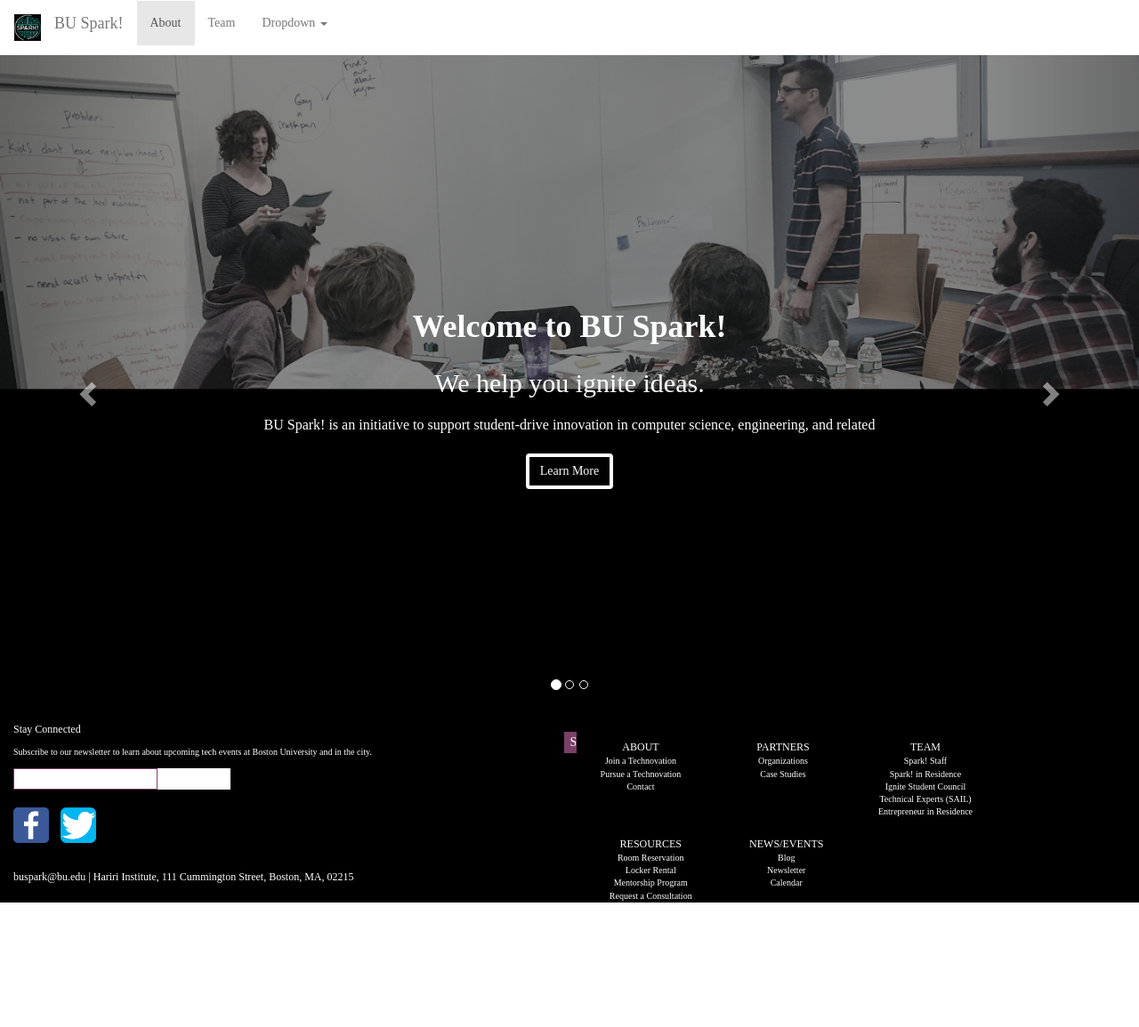
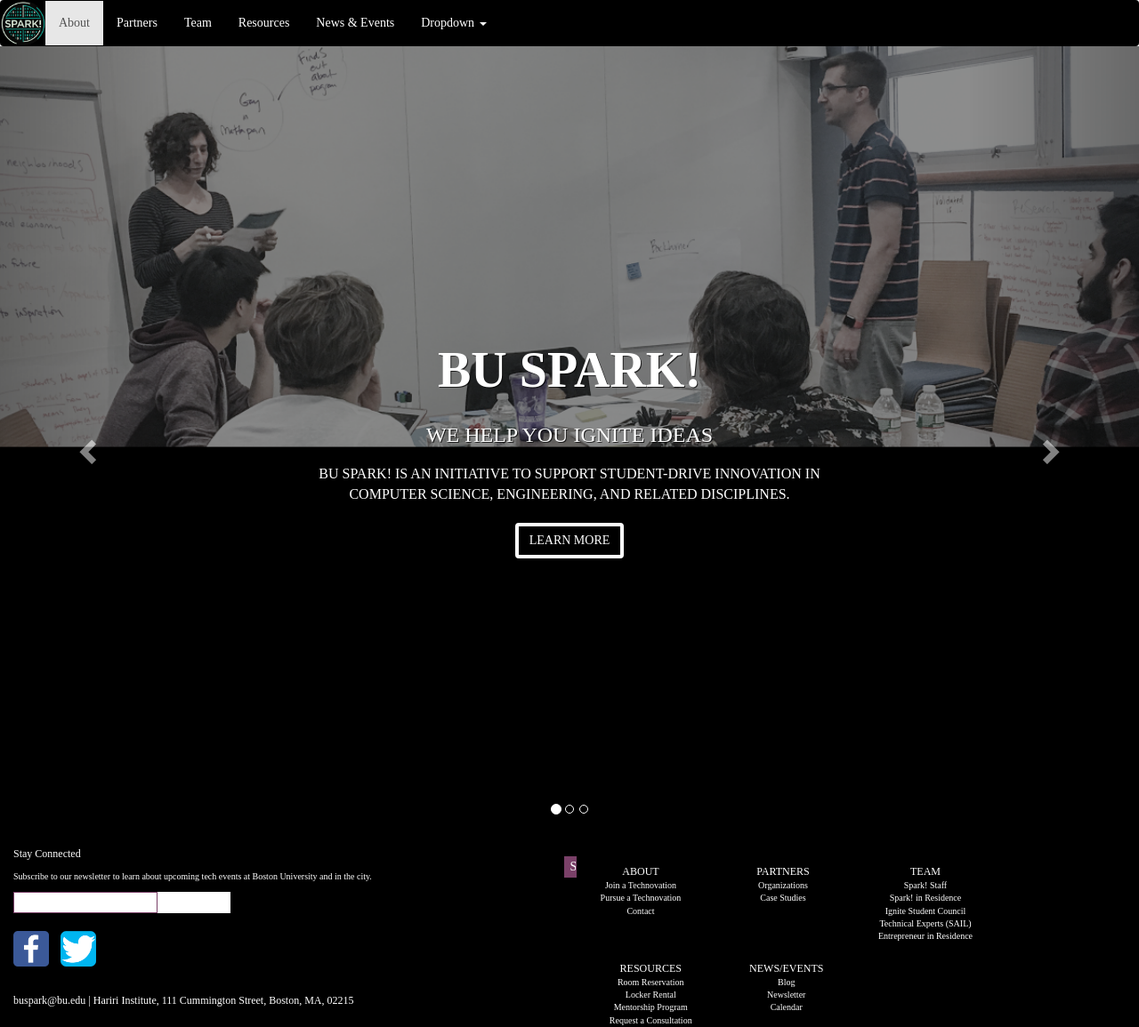
Before and after one commit to BU-Spark/bu-spark-website, a Jekyll site: the page built from index.html, in a window 1280 px wide. Shown: the whole page at 89% size. Built offline with Jekyll 4.4.1, drawn with Linux system fonts in a browser that asks for light colours; comment, search, counter and statistics services are not loaded; before the commit the page ends 1015 px from its top, so only the background shows below that.

Commit message:
improved carousel for mobile, debugged

```diff
--- a/_includes/navbar.html
+++ b/_includes/navbar.html
@@ -1,5 +1,5 @@
 <!-- Default navbar - documentation: https://getbootstrap.com/components/#navbar -->
-<nav class="navbar navbar-default">
+<nav class="navbar navbar-default"> <!-- navbar-fixed-top for transparent overlapping navbar -->
     <div class="container-fluid">
 
         <!-- MOBILE HEADER: Brand and toggle get grouped for better mobile display -->
@@ -11,16 +11,18 @@
                 <span class="icon-bar"></span>
             </button>
             <a class="navbar-brand" href="/">
-                <img src="/img/Logo/logo.png" style="height:30px; width:30px;">
+                <img src="/img/Logo/spark_logo_round.png" style="max-height: 50px; max-width: 50px;">
             </a>
-            <a class="navbar-brand" href="/">BU Spark!</a>
         </div>
 
         <!-- NAV CONTENT -->
         <div class="collapse navbar-collapse" id="bs-example-navbar-collapse-1">
             <ul class="nav navbar-nav">
                 <li class="active"><a href="/about">About<span class="sr-only">(current)</span></a></li>
+                <li><a href="/partners">Partners</a></li>
                 <li><a href="/team">Team</a></li>
+                <li><a href="/resources">Resources</a></li>
+                <li><a href="/news">News & Events</a></li>
 
                 <!-- Dropdown link -->
                 <li class="dropdown">
--- a/_layouts/default.html
+++ b/_layouts/default.html
@@ -1,5 +1,6 @@
 <!DOCTYPE html>
 <html>
+    <div class="test">
 	<!-- header -->
     <head>
         <title>{{ page.title }}</title>
@@ -13,6 +14,7 @@
 
         {% include navbar.html %}
     </head>
+    </div>
 
     <!-- Body: embed content from child pages -->
     <body>
--- a/index.html
+++ b/index.html
@@ -5,7 +5,7 @@
 <!-- Carousel Documentation: https://www.w3schools.com/bootstrap/bootstrap_carousel.asp -->
 <!-- Carousels require for carousel controls to function properly. -->
 <!-- slide class adds animation, data-ride="carousel" makes animation begin on page load -->
-<div id="homeCarousel" class="carousel slide" data-ride="carousel">
+<div id="homeCarousel" class="carousel home-carousel slide" data-ride="carousel">
     <!-- Indicators: dots at the bottom of carousel indicating current and total slides -->
     <!-- data-target indicates id of carousel div -->
     <ol class="carousel-indicators">
@@ -17,33 +17,39 @@
     <!-- Slides are wrapped in div with class "carousel-inner" -->
     <!-- Each slides must be in div with class item, and one slide must be active -->
     <div class="carousel-inner">
-        <div class="item active">
-            <img src="img/Headers/team_header_home_cut.png" alt="We help you ignite ideas.">
-            <div class="carousel-caption-custom">
-                <h1>Welcome to BU Spark!</h1>
-                <h2>We help you ignite ideas.</h2>
-                <p>BU Spark! is an initiative to support student-drive innovation in computer science, engineering, and related</p>
-                <a class="btn btn-sharp outline">Learn More</a> <!-- custom classes btn-sharp, outline-->
+        <div class="item slides active"> <!-- include styling for each slide -->
+            <div class="slide-1"></div> <!-- load image in this div -->
+            <div class="hero">
+                <hgroup>
+                    <h1>BU Spark!</h1>
+                    <h3>We help you ignite ideas </h3>
+                    <p>BU Spark! is an initiative to support student-drive innovation in computer science, engineering, and related disciplines.</p>
+                    <a class="btn btn-sharp outline">Learn More</a> <!-- custom classes btn-sharp, outline -->
+                </hgroup>
             </div>
         </div>
 
-        <div class="item">
-            <img src="img/Headers/resource-header-2.jpg" alt="We help you build projects.">
-            <div class="carousel-caption-custom">
-                <h1>Welcome to BU Spark!</h1>
-                <h2>We help you build projects.</h2>
-                <p>BU Spark! is an initiative to support student-drive innovation in computer science, engineering, and related</p>
-                <a class="btn btn-sharp outline">Learn More</a>
+        <div class="item slides">
+            <div class="slide-2"></div>
+            <div class="hero">
+                <hgroup>
+                    <h1>BU Spark!</h1>
+                    <h3>We help you build projects</h3>
+                    <p>BU Spark! is an initiative to support student-drive innovation in computer science, engineering, and related disciplines.</p>
+                    <a class="btn btn-sharp outline">Learn More</a>
+                </hgroup>
             </div>
         </div>
 
-        <div class="item">
-            <img src="img/Headers/team_header_home_cut.png" alt="We help you launch projects.">
-            <div class="carousel-caption-custom">
-                <h1>Welcome to BU Spark!</h1>
-                <h2>We help you launch projects.</h2>
-                <p>BU Spark! is an initiative to support student-drive innovation in computer science, engineering, and related</p>
-                <a class="btn btn-sharp outline">Learn More</a>
+        <div class="item slides">
+            <div class="slide-3"></div>
+            <div class="hero">
+                <hgroup>
+                    <h1>BU Spark!</h1>
+                    <h3>We help you launch projects</h3>
+                    <p>BU Spark! is an initiative to support student-drive innovation in computer science, engineering, and related disciplines.</p>
+                    <a class="btn btn-sharp outline">Learn More</a>
+                </hgroup>
             </div>
         </div>
     </div>
--- /dev/null
+++ b/news.html
@@ -0,0 +1,4 @@
+---
+layout: default
+title: BU Spark! - News and Events
+---
```
Also changed, not shown: team.html (+19 -5 lines), bootstrap/css/bootstrap.css, img/Logo/spark_logo_round.png (added), twitter_icon.png (deleted). Lines whose indentation alone changed are shown as unchanged.
